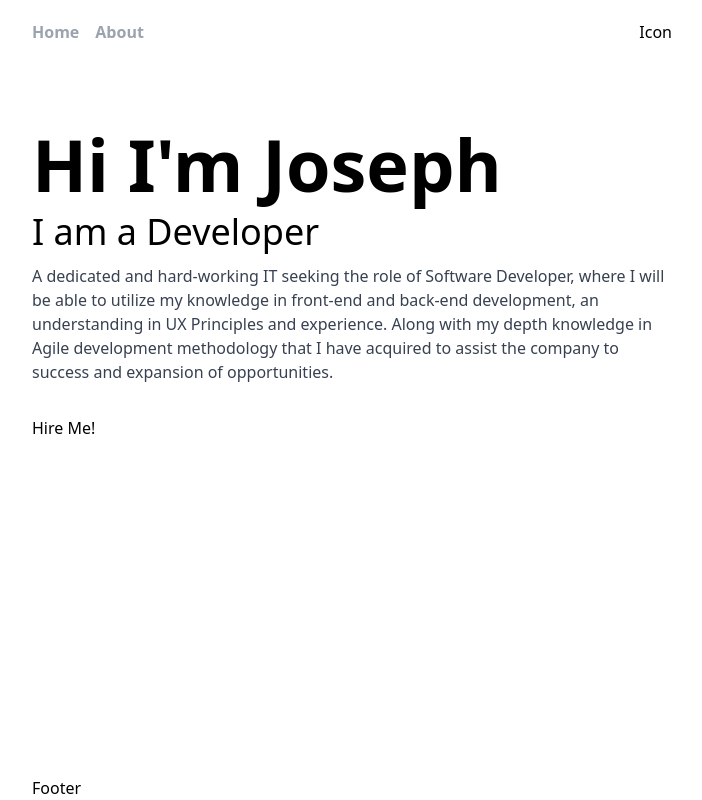
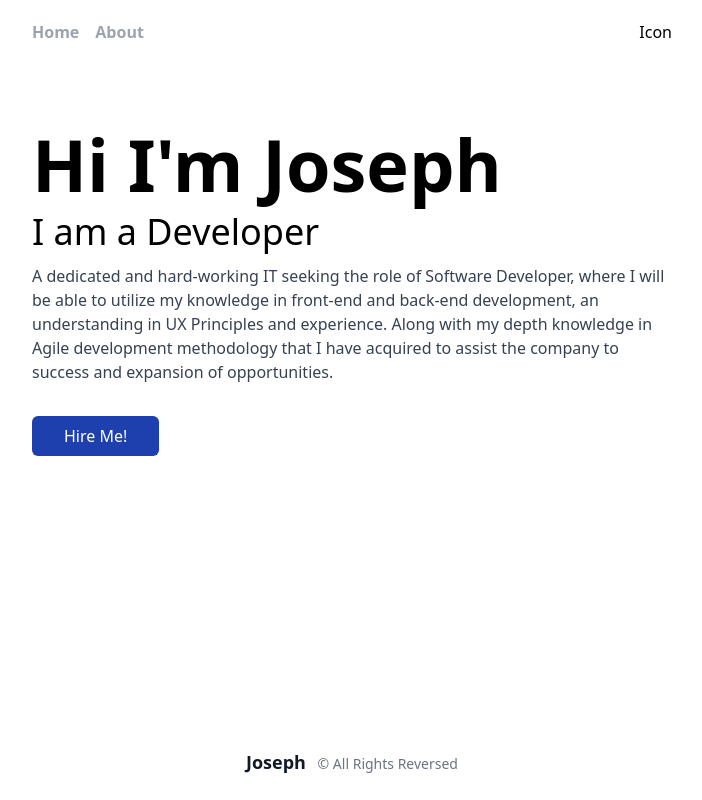
Before and after one commit to Eozef/the-log, a Next.js app: page / in a window 1280 px wide. Shown: the whole page, without its empty margins (288-990 px from the left). Built offline with nearby package versions, Linux system fonts and the light colour scheme.

Commit message:
add route

```diff
--- /dev/null
+++ b/components/button.js
@@ -0,0 +1,12 @@
+import { Children } from "react";
+
+export default function Button({ children, className, onClick }) {
+  return (
+    <button
+      className={`p-2 rounded-md hover:ring-2 hover:ring-gray-300 ${className}`}
+      onClick={onClick}
+    >
+      {children}
+    </button>
+  );
+}
--- a/components/footer.js
+++ b/components/footer.js
@@ -1,8 +1,8 @@
 export default function Footer() {
   return (
-    <>
-      {" "}
-      <p>Footer</p>
-    </>
+    <footer className="py-6 text-center text-gray-500 text-sm">
+      <span className="text-gray-900 font-bold text-lg mr-2">Joseph</span>{" "}
+      &copy; {new Date().getFullYear} All Rights Reversed
+    </footer>
   );
 }
--- a/components/hero.js
+++ b/components/hero.js
@@ -1,3 +1,5 @@
+import Button from "./button";
+
 export default function Hero() {
   return (
     <section className="mt-16">
@@ -11,7 +13,7 @@ export default function Hero() {
         acquired to assist the company to success and expansion of
         opportunities.
       </p>
-      <button>Hire Me!</button>
+      <Button className="bg-blue-800 text-white px-8">Hire Me!</Button>
     </section>
   );
 }
```
